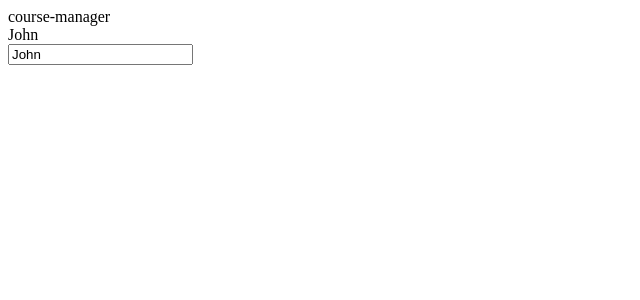
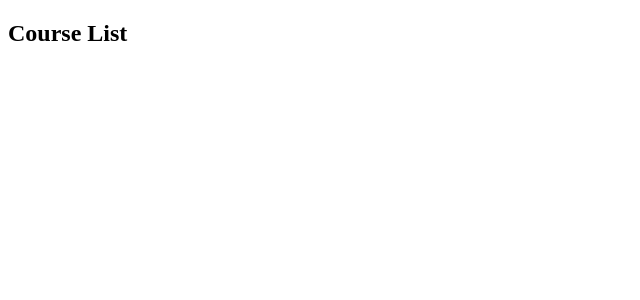
Before and after one commit to peoft/angular-course-manager, an Angular app: page / in a window 1280 px wide. Shown: the top 300 px of the page, without its empty margins (0-640 px from the left). Built offline with nearby package versions, Linux system fonts and the light colour scheme.

Commit message:
Definindo um componente

```diff
--- a/src/app/app.component.html
+++ b/src/app/app.component.html
@@ -1,14 +1 @@
-{{ title }}
-
-<br>
-
-{{ name }}
-
-<br>
-
-<!-- one-way data bind (colchetes) - EXIBIR -->
-<input [ngModel]="name" name="name" >
-
-
-<!-- two-way data bind (colchetes + parenteses) EXIBIR E ALTERAR. -->
-<!-- <input [(ngModel)]="name" name="name" > -->
+<app-course-list></app-course-list>
--- a/src/app/app.module.ts
+++ b/src/app/app.module.ts
@@ -4,10 +4,12 @@
 import { FormsModule } from '@angular/forms';
 
 import { AppComponent } from './app.component';
+import { CourseListComponent } from './courses/course-list.component';
 
 @NgModule({
   declarations: [
-    AppComponent
+    AppComponent,
+    CourseListComponent
   ],
   imports: [
     BrowserModule,
--- /dev/null
+++ b/src/app/courses/course-list.component.ts
@@ -0,0 +1,12 @@
+import { Component } from "@angular/core";
+
+
+// Decorator descreve que a classe é um componente
+@Component ({
+    selector: 'app-course-list',
+    template: '<h2> Course List </h2>'
+})
+// Tornando a classe pública.
+export class CourseListComponent {
+
+}
```
